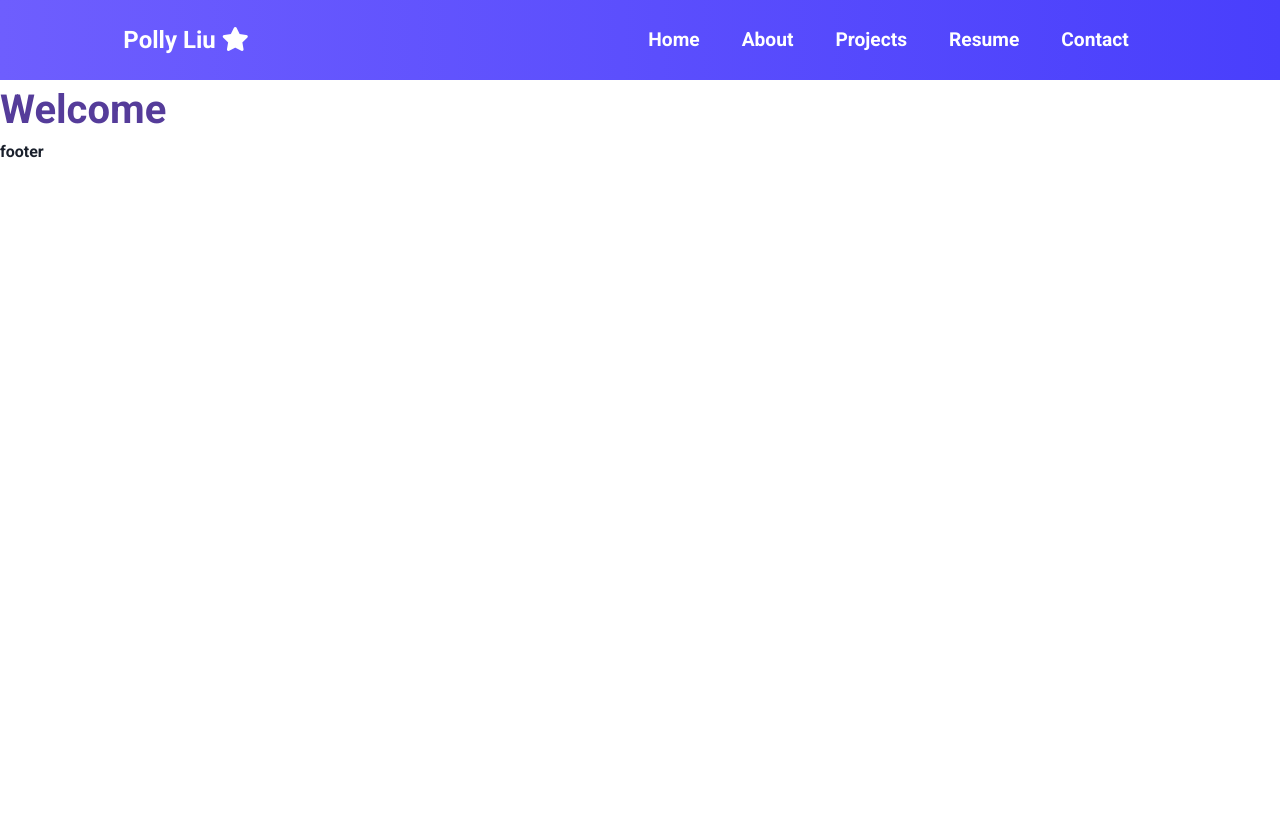
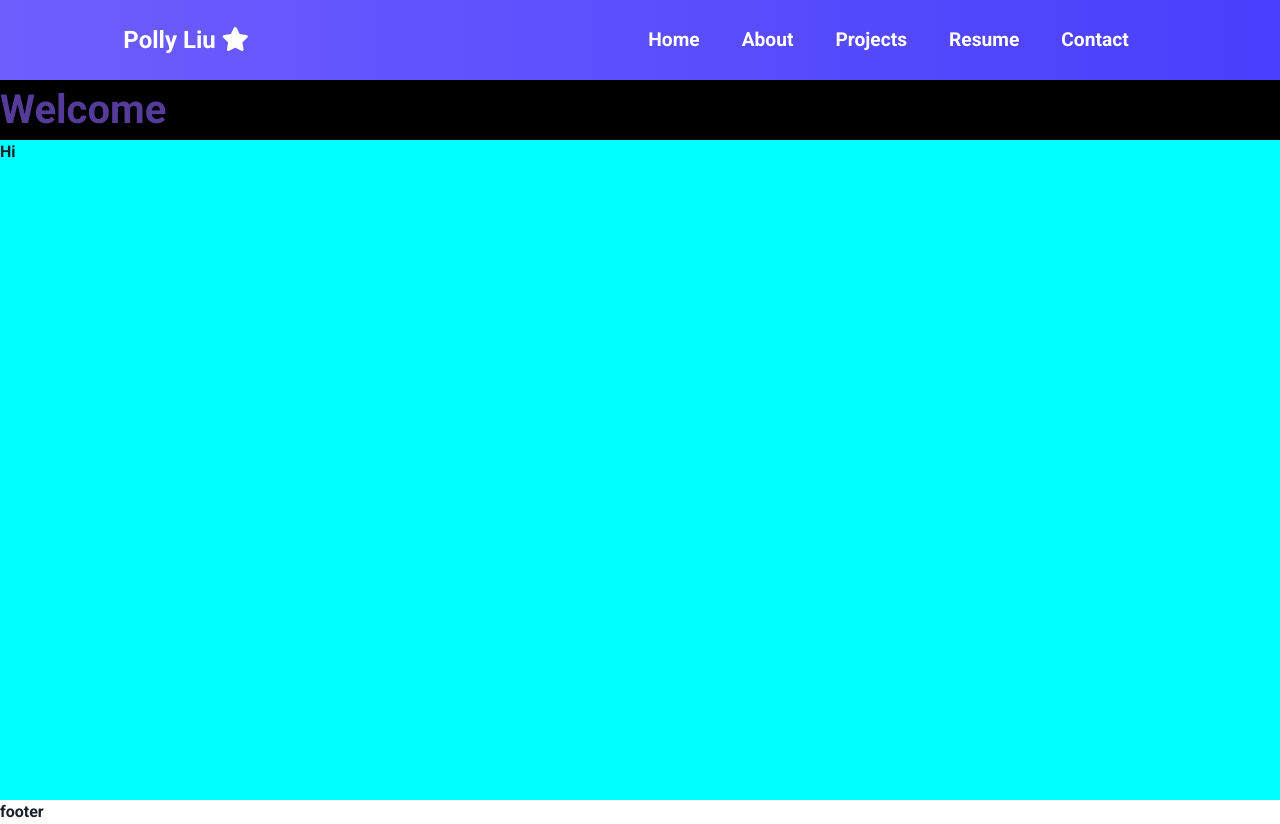
Before and after one commit to pollyliu1/pollyliu1.github.io, a React (Create React App) app: page / in a window 1280 px wide. Before the commit the page ends 800 px from the top, so only its background shows below. Built offline with nearby package versions, Linux system fonts and the light colour scheme.

Commit message:
Updated projects

```diff
--- a/package.json
+++ b/package.json
@@ -4,7 +4,7 @@
   "homepage": "https://pollyliu1.github.io",
   "private": true,
   "dependencies": {
-    "@chakra-ui/react": "^2.4.5",
+    "@chakra-ui/react": "^2.4.6",
     "@emotion/react": "^11.10.5",
     "@emotion/styled": "^11.10.5",
     "@testing-library/jest-dom": "^5.16.5",
--- a/src/App.js
+++ b/src/App.js
@@ -8,6 +8,8 @@ import {
   Code,
   Grid,
   theme,
+  ThemeProvider,
+  CSSReset
 } from '@chakra-ui/react';
 import "./App.css"
 import Navbar from "./components/Navbar/Navbar"
@@ -21,6 +23,8 @@ function App() {
   return (
     <ChakraProvider theme={theme}>
       <div className="App">
+        {/* Import to override browser CSS for theming */}
+        <CSSReset />
         <Navbar />
         <Routes>
           <Route path="/" element={<Home />} />
--- a/src/pages/About.css
+++ b/src/pages/About.css
@@ -0,0 +1,4 @@
+.body {
+    height: calc(100vh - 80px);
+    background: cyan;
+}
--- a/src/pages/About.js
+++ b/src/pages/About.js
@@ -4,8 +4,9 @@ import "./About.css"
 class About extends React.Component {
     render() {
         return(
-            <div>
+            <div className="body">
                 <h1>About</h1>
+                <h2>hi</h2>
             </div>
         )
     }
--- a/src/pages/Home.css
+++ b/src/pages/Home.css
@@ -1,4 +1,10 @@
 .hi {
     color: #553C9A;
     font-size: 40px;
+    background: black;
 }
+
+.body {
+    height: calc(100vh - 80px);
+    background: cyan;
+}
--- a/src/pages/Home.js
+++ b/src/pages/Home.js
@@ -4,8 +4,9 @@ import "./Home.css"
 class Home extends React.Component {
     render() {
         return(
-            <div>
+            <div className="body">
                 <h1 className="hi">Welcome</h1>
+                <h2>Hi</h2>
             </div>
         )
     }
--- a/src/pages/Projects.css
+++ b/src/pages/Projects.css
@@ -0,0 +1,3 @@
+.body {
+    background: cyan;
+}
--- a/src/pages/Projects.js
+++ b/src/pages/Projects.js
@@ -1,11 +1,22 @@
 import React from 'react'
 import "./Projects.css"
+import { theme } from '@chakra-ui/react';
+import {
+    Box,
+    Text,
+    Link,
+    VStack,
+    Code,
+    Grid,
+    CSSReset
+  } from '@chakra-ui/react';
 
 class Projects extends React.Component {
     render() {
         return(
-            <div>
-                <h1>Projects</h1>
+            <div className="body">
+                <h1 color="white" fontSize="80px">Projects</h1>
+                <h2>hi</h2>
             </div>
         )
     }
```
Also changed, not shown: 1 other file (tests, documents, lock files or other folders).
